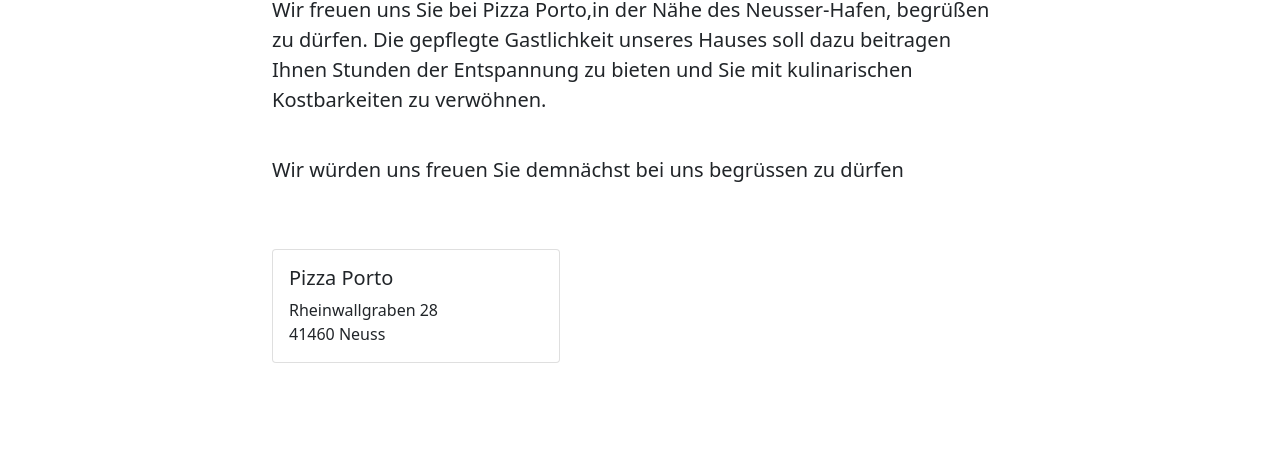
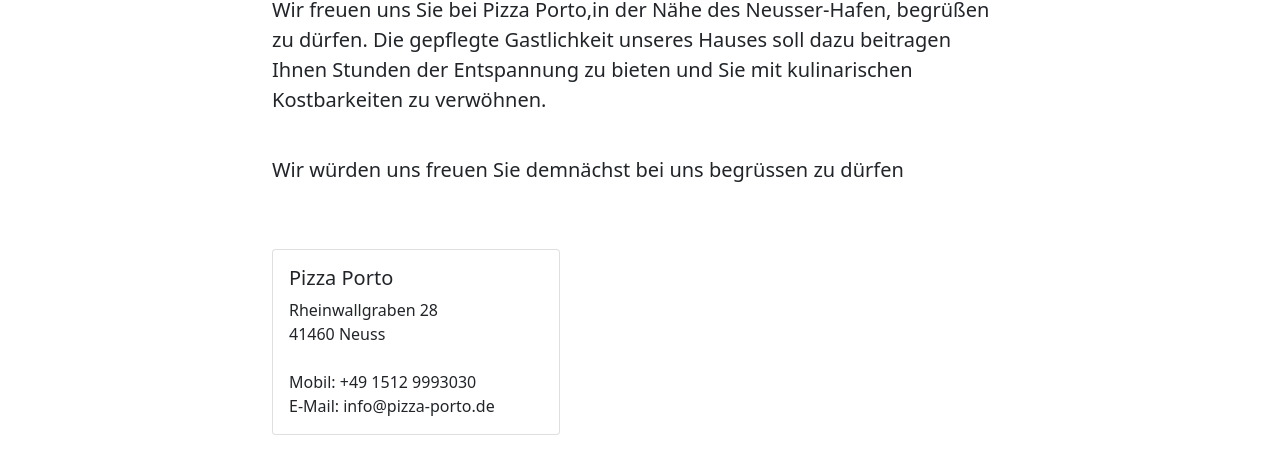
Before and after one commit to sleibo-it/pizza-porto, a plain HTML site: page index.html in a window 1280 px wide. Shown: the part 557-1030 px from the top of the page. Before the commit the page ends 968 px from the top, so only its background shows below. Drawn offline with Linux system fonts and the light colour scheme.

Commit message:
Vorab Fertig

```diff
--- a/index.html
+++ b/index.html
@@ -46,7 +46,7 @@
                 <div class="card" style="width: 18rem;">
                         <div class="card-body">
                         <h5 class="card-title">Pizza Porto</h5>
-                        <p class="card-text">Rheinwallgraben 28</br> 41460 Neuss</p>
+                        <p class="card-text">Rheinwallgraben 28</br> 41460 Neuss </br> </br>Mobil: +49 1512 9993030</br>E-Mail: info@pizza-porto.de</p>
                         <!-- <a href="#" class="btn btn-primary">Go somewhere</a> -->
                     </div>
                 </div>
```
